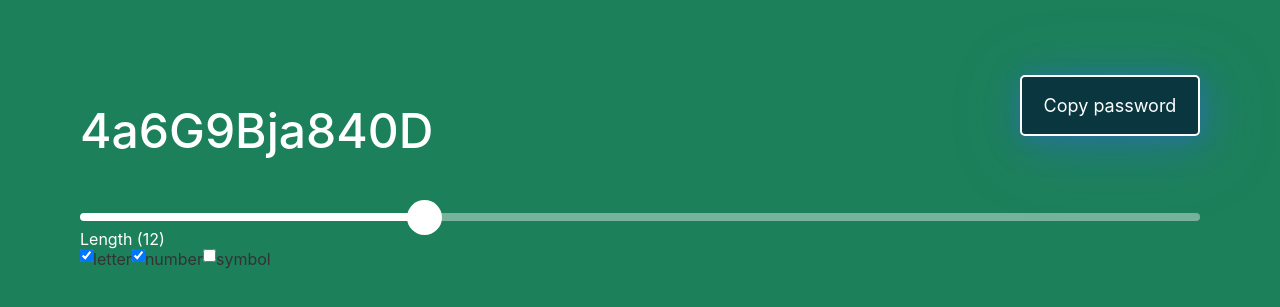
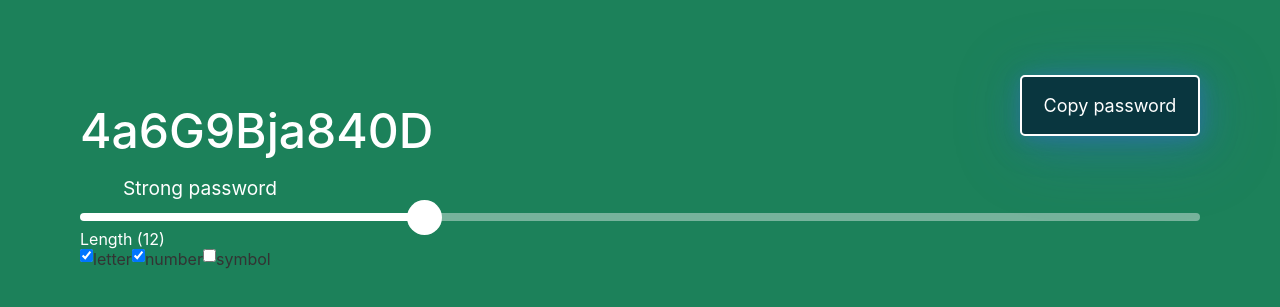
Before and after one commit to nialldbarber/uniq-pswd-svelte, a Svelte app: page / in a window 1280 px wide. Shown: the part 215-522 px from the top of the page. Built offline with nearby package versions, Linux system fonts and the light colour scheme; some icons are missing.

Commit message:
Updated password styles

```diff
--- a/src/components/Password.svelte
+++ b/src/components/Password.svelte
@@ -6,9 +6,17 @@
 
   export let password: string;
   export let background: string;
+
+  const PASSWORD_STRENGTH = {
+    mega: 'Mega',
+    good: 'Strong',
+    medium: 'Fairly strong',
+    bad: 'Weak',
+  };
 </script>
 
 <p class="password">{password}</p>
+<div class="icon-container">
   <div class="icons">
     {#if background === 'bad'}
       <MdWarning />
@@ -20,8 +28,10 @@
       <MdBatteryChargingFull />
     {/if}
   </div>
+  <span>{PASSWORD_STRENGTH[background]} password</span>
+</div>
 
-<style>
+<style lang="scss">
   .password {
     margin: 0;
     color: var(--white);
@@ -32,6 +42,18 @@
     word-break: break-word;
   }
 
+  .icon-container {
+    display: flex;
+    align-items: center;
+
+    span {
+      display: block;
+      padding-left: 0.5rem;
+      color: var(--white);
+      font-size: 1.2rem;
+    }
+  }
+
   .icons {
     color: var(--white);
     width: 35px;
```
Also changed, not shown: src/constants.ts (added). Lines whose indentation alone changed are shown as unchanged.
